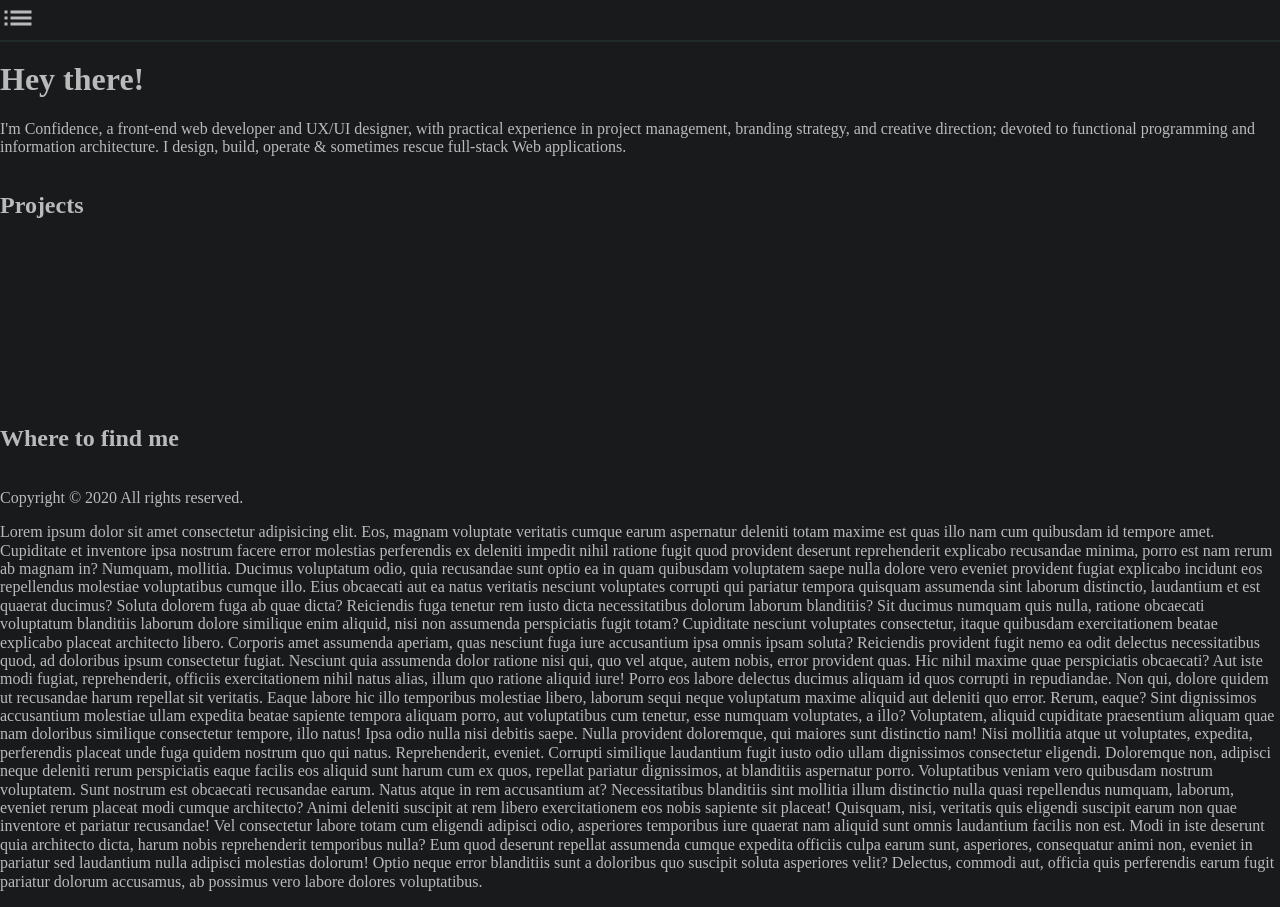
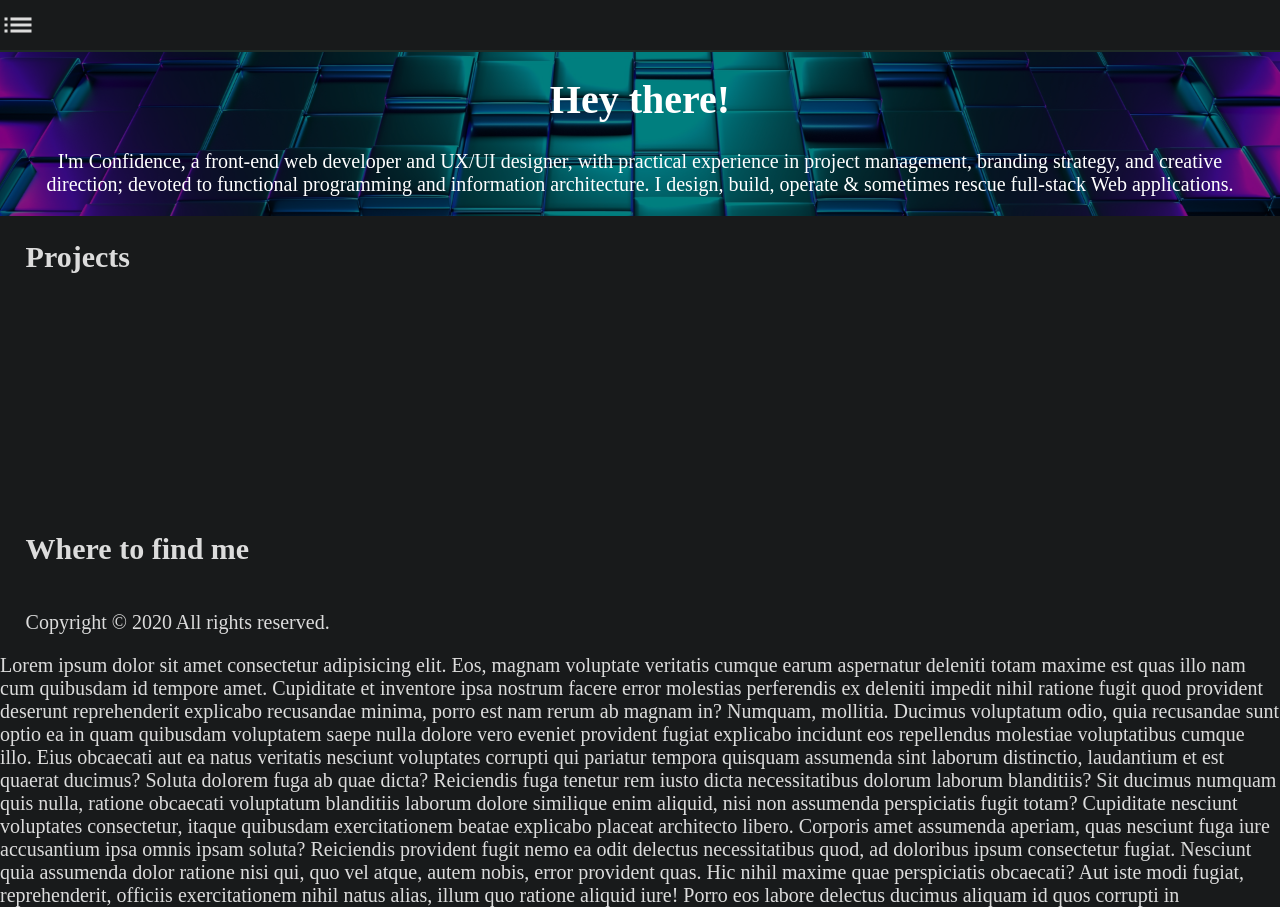
Before and after one commit to glaubernespoli/FbW39_RWD_Exercise2, a website: page public/index.html in a window 1280 px wide. Shown: the top 907 px of the page. Drawn offline with nearby package versions, Linux system fonts and the light colour scheme.

Commit message:
about section

```diff
--- a/public/css/main.css
+++ b/public/css/main.css
@@ -1,12 +1,16 @@
 :root {
     --bg-color: rgb(24, 26, 27);
     --bg-color-o: rgba(34, 49, 44, 0.76);
+    --shade-color: rgba(0, 0, 0, 0.5);
 
-	--font-color: rgba(255, 255, 255, 0.7);
+    --font-color: rgb(220, 220, 220);
+    --about-font-color: rgb(255, 255, 255);
     --nav-bar-height: 2.5em;
-	--font-size-mobile: 16px;
+    --font-size-mobile: 20px;
     --font-size-tablet: 20px;
     --font-size-desktop: 35px;
+
+    --text-margin-mobile: 2vw;
 }
 
 body {
@@ -20,6 +24,13 @@ a {
     text-decoration: none;
     color: var(--font-color);
     font-weight: bold;
+}
+
+h1,
+h2,
+p {
+    margin-left: var(--text-margin-mobile);
+    margin-right: var(--text-margin-mobile);
 }
 
 /* nav > ul {
@@ -37,19 +48,27 @@ header {
     height: var(--nav-bar-height);
 }
 
+nav label.navbar-toggle {
+    height: var(--nav-bar-height);
+    display: flex;
+    justify-content: center;
+    flex-direction: column;
+}
+
 #chkToggle {
     display: none;
 }
 
-#chkToggle:checked + #main-nav {
+#chkToggle:checked+#main-nav {
     /* display: grid; */
     opacity: 1;
     visibility: visible;
 }
 
-#chkToggle:checked + #main-nav:last-child {
+#chkToggle:checked+#main-nav:last-child {
     border-bottom: 2px solid var(--bg-color-o);
 }
+
 #main-nav {
     padding-left: 0;
     margin-top: 0;
@@ -64,7 +83,7 @@ header {
     transition: opacity ease-in-out 0.2s;
 }
 
-#main-nav > li {
+#main-nav>li {
     margin: 1.5em;
     border-bottom: 1px solid var(--font-color);
 }
@@ -72,12 +91,15 @@ header {
 .material-icons.md-18 {
     font-size: 18px;
 }
+
 .material-icons.md-24 {
     font-size: 24px;
 }
+
 .material-icons.md-36 {
     font-size: 36px;
 }
+
 .material-icons.md-48 {
     font-size: 48px;
 }
@@ -85,3 +107,23 @@ header {
 section:first-of-type {
     margin-top: var(--nav-bar-height);
 }
+
+#about {
+    position: relative;
+    background-image: url('../img/about-bg.jpg');
+    background-size: cover;
+}
+
+#about .shade {
+    width: 100%;
+    height: 100%;
+    position: absolute;
+    background-color: var(--shade-color);
+}
+
+#about .about-content {
+    position: relative;
+    z-index: 2;
+    color: var(--about-font-color);
+    text-align: center;
+}
--- a/public/index.html
+++ b/public/index.html
@@ -1,17 +1,12 @@
 <!DOCTYPE html>
 <html lang="en">
+
 <head>
     <meta charset="UTF-8" />
     <meta name="viewport" content="width=device-width, initial-scale=1.0" />
     <title>I'm a Portfolio Website</title>
-		<link
-			rel="stylesheet"
-			href="https://necolas.github.io/normalize.css/8.0.1/normalize.css"
-		/>
-		<link
-			href="https://fonts.googleapis.com/css2?family=Material+Icons"
-			rel="stylesheet"
-		/>
+    <link rel="stylesheet" href="https://necolas.github.io/normalize.css/8.0.1/normalize.css" />
+    <link href="https://fonts.googleapis.com/css2?family=Material+Icons" rel="stylesheet" />
     <link rel="stylesheet" href="css/main.css" />
 </head>
 
@@ -37,6 +32,7 @@
     </header>
 
     <section id="about">
+        <div class="shade"></div>
         <div class="about-content">
             <h1>Hey there!</h1>
             <p>
@@ -163,4 +159,5 @@
         dolorum accusamus, ab possimus vero labore dolores voluptatibus.
     </div>
 </body>
+
 </html>
--- a/src/index.js
+++ b/src/index.js
@@ -13,5 +13,5 @@ server.use(express.static(publicPath));
 lrServer.watch(publicPath);
 
 server.listen(PORT, () => {
-    console.log(`Server up on port ${PORT}.`);
+	console.log(`Server up on port ${PORT}.`);
 });
```
Lines whose indentation alone changed are shown as unchanged.
